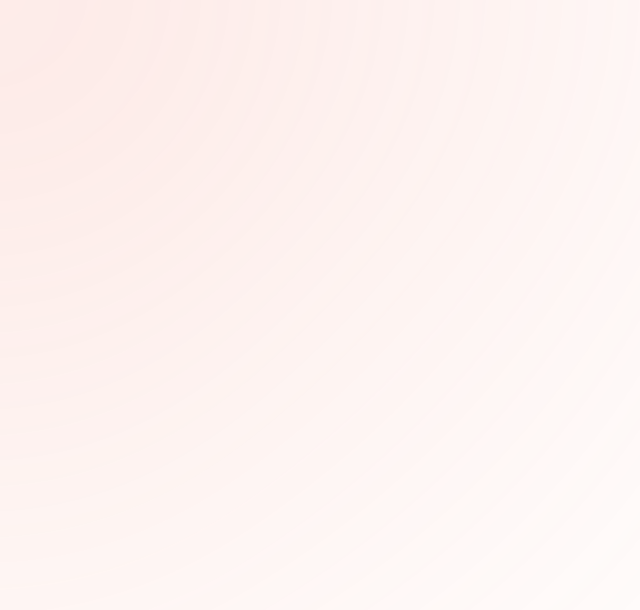
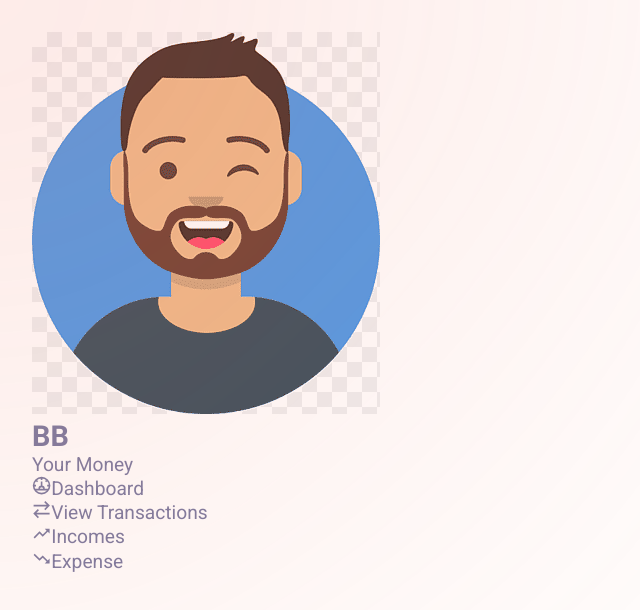
Before and after one commit to tonandton/expense-track, a React (Create React App) app in the folder frontend/: page / in a window 1280 px wide. Shown: the top 610 px of the page, without its empty margins (0-640 px from the left). Built offline with nearby package versions, Linux system fonts and the light colour scheme.

Commit message:
install icon

```diff
--- a/frontend/package.json
+++ b/frontend/package.json
@@ -14,6 +14,7 @@
     "react-chartjs-2": "^5.3.0",
     "react-datepicker": "^8.1.0",
     "react-dom": "^19.0.0",
+    "react-icons": "^5.5.0",
     "react-scripts": "5.0.1",
     "styled-components": "^6.1.15",
     "web-vitals": "^2.1.4"
--- a/frontend/src/App.js
+++ b/frontend/src/App.js
@@ -1,13 +1,16 @@
 import styled from "styled-components";
 import bg from "./img/bg.png";
-import Orb from "./components/Orb/Orb";
+import Orb from "./Components/Orb/Orb";
 import { MainLayout } from "./styles/Layout";
+import Navigation from "./Components/Navigation/Navigation";
 
 function App() {
   return (
     <AppStyled $bg={bg} className="App">
       <Orb />
-      <MainLayout></MainLayout>
+      <MainLayout>
+        <Navigation />
+      </MainLayout>
     </AppStyled>
   );
 }
--- /dev/null
+++ b/frontend/src/Components/Navigation/Navigation.js
@@ -0,0 +1,32 @@
+import React from "react";
+import styled from "styled-components";
+import profile from "../../img/profile.png";
+import { menuItems } from "../../utils/menuItems";
+
+function Navigation() {
+  return (
+    <NavStyled>
+      <div className="user-con">
+        <img src={profile} alt="" />
+        <h2>BB</h2>
+        <p>Your Money</p>
+      </div>
+
+      <ul className="menu-items">
+        {menuItems.map((item) => {
+          return (
+            <li key={item.id}>
+              {item.icon}
+              <span>{item.title}</span>
+            </li>
+          );
+        })}
+      </ul>
+      <div className="bottom-nav">{/* <li>{signout} Sign Out</li> */}</div>
+    </NavStyled>
+  );
+}
+
+const NavStyled = styled.nav``;
+
+export default Navigation;
--- /dev/null
+++ b/frontend/src/utils/menuItems.js
@@ -0,0 +1,29 @@
+import { GrTransaction, GrDashboard } from "react-icons/gr";
+import { MdOutlineTrendingUp, MdTrendingDown } from "react-icons/md";
+
+export const menuItems = [
+  {
+    id: 1,
+    title: "Dashboard",
+    icon: <GrDashboard />,
+    link: "/dashboard",
+  },
+  {
+    id: 2,
+    title: "View Transactions",
+    icon: <GrTransaction />,
+    link: "/dashboard",
+  },
+  {
+    id: 3,
+    title: "Incomes",
+    icon: <MdOutlineTrendingUp />,
+    link: "/dashboard",
+  },
+  {
+    id: 4,
+    title: "Expense",
+    icon: <MdTrendingDown />,
+    link: "/dashboard",
+  },
+];
```
Also changed, not shown: frontend/src/Components/Orb/Orb.js (renamed from frontend/src/components/Orb/Orb.js), frontend/src/img/profile.png (added), frontend/src/utils/icons.js (added), 1 other file (tests, documents, lock files or other folders).
